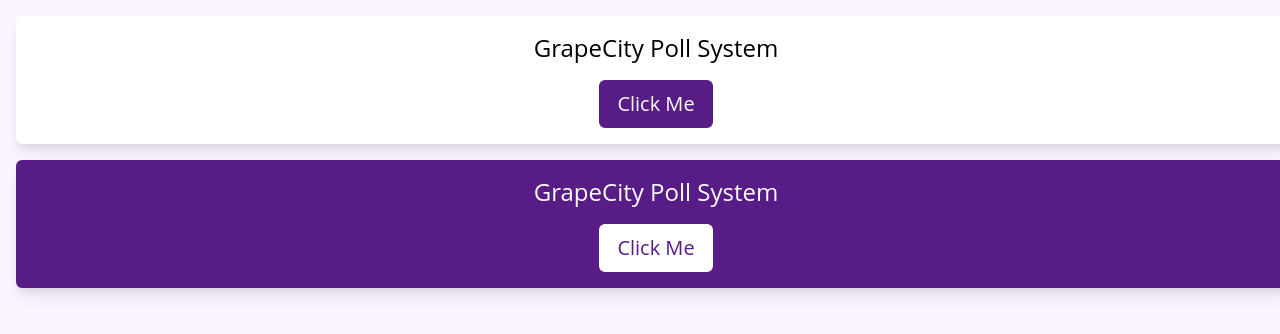
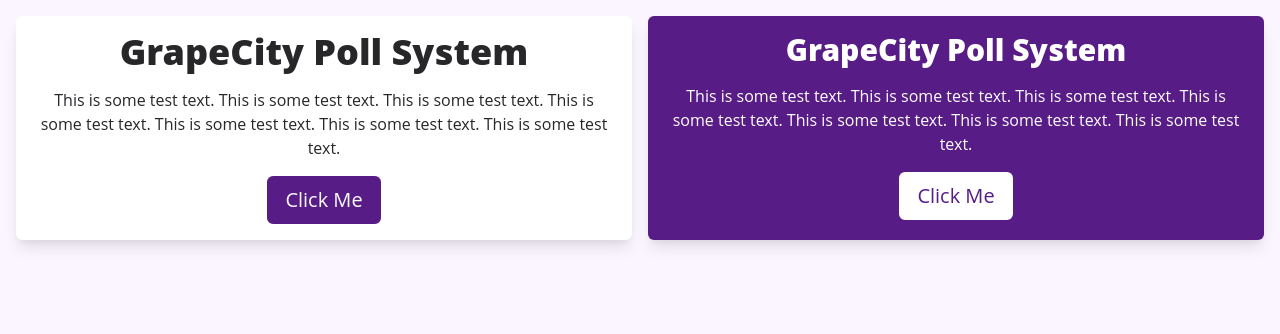
Before and after one commit to TylerBarlock/gcCE-Survey, a React (Create React App) app: page / in a window 1280 px wide. Shown: the top 334 px of the page. Built offline with nearby package versions, Linux system fonts and the light colour scheme.

Commit message:
font, spacing, headings

```diff
--- a/src/App.js
+++ b/src/App.js
@@ -3,13 +3,15 @@ import Card from "./Components/UI/Card";
 
 function App() {
   return (
-    <div className="bg-primary-50 w-full h-full">
+    <div className="bg-primary-50 h-full grid grid-cols-1 md:grid-cols-2 gap-4 m-4 w-auto">
       <div className="card-white grid-cols-1 text-center">
-        <h2 className="text-2xl mb-4">GrapeCity Poll System</h2>
+        <h1 className="mb-4">GrapeCity Poll System</h1>
+        <p className="mb-4">This is some test text. This is some test text. This is some test text. This is some test text. This is some test text. This is some test text. This is some test text.</p>
         <button className="btn-primary">Click Me</button>
       </div>
       <div className="card-alt grid-cols-1 text-center">
-        <h2 className="text-2xl mb-4">GrapeCity Poll System</h2>
+        <h2 className="mb-4">GrapeCity Poll System</h2>
+        <p className="mb-4">This is some test text. This is some test text. This is some test text. This is some test text. This is some test text. This is some test text. This is some test text.</p>
         <button className="btn-alt">Click Me</button>
       </div>
     </div>
--- a/src/index.css
+++ b/src/index.css
@@ -2,12 +2,21 @@
 @tailwind base;
 @tailwind components;
 @tailwind utilities;
-@import url('https://fonts.googleapis.com/css2?family=Montserrat:ital,wght@0,100;0,200;0,300;0,400;0,500;0,600;0,700;0,800;0,900;1,100;1,200;1,300;1,400;1,500;1,600;1,700;1,800;1,900&display=swap');
+@import url("https://fonts.googleapis.com/css2?family=Montserrat:ital,wght@0,100;0,200;0,300;0,400;0,500;0,600;0,700;0,800;0,900;1,100;1,200;1,300;1,400;1,500;1,600;1,700;1,800;1,900&display=swap");
 
 @layer base {
-  body{
+  body {
     margin: 0;
-    @apply bg-purple-50 font-main;
+    @apply bg-purple-50 font-main text-gray-800;
+  }
+  h1 {
+    @apply text-4xl font-extrabold;
+  }
+  h2 {
+    @apply text-3xl font-extrabold;
+  }
+  h3 {
+    @apply text-2xl font-extrabold;
   }
 }
 
@@ -19,9 +28,9 @@
     @apply py-2 px-4 bg-white rounded-md text-primary-900 hover:text-white hover:bg-primary-900 border-2 border-white transition duration-300 ease-in-out text-xl font-medium focus:outline-none;
   }
   .card-white {
-      @apply bg-white w-full shadow-lg rounded-md m-4 p-4;
+    @apply bg-white w-full shadow-lg rounded-md p-4;
   }
   .card-alt {
-      @apply bg-purple-900 w-full shadow-lg rounded-md m-4 p-4 text-white;
+    @apply bg-purple-900 w-full shadow-lg rounded-md p-4 text-white;
   }
 }
```
Lines whose indentation alone changed are shown as unchanged.
